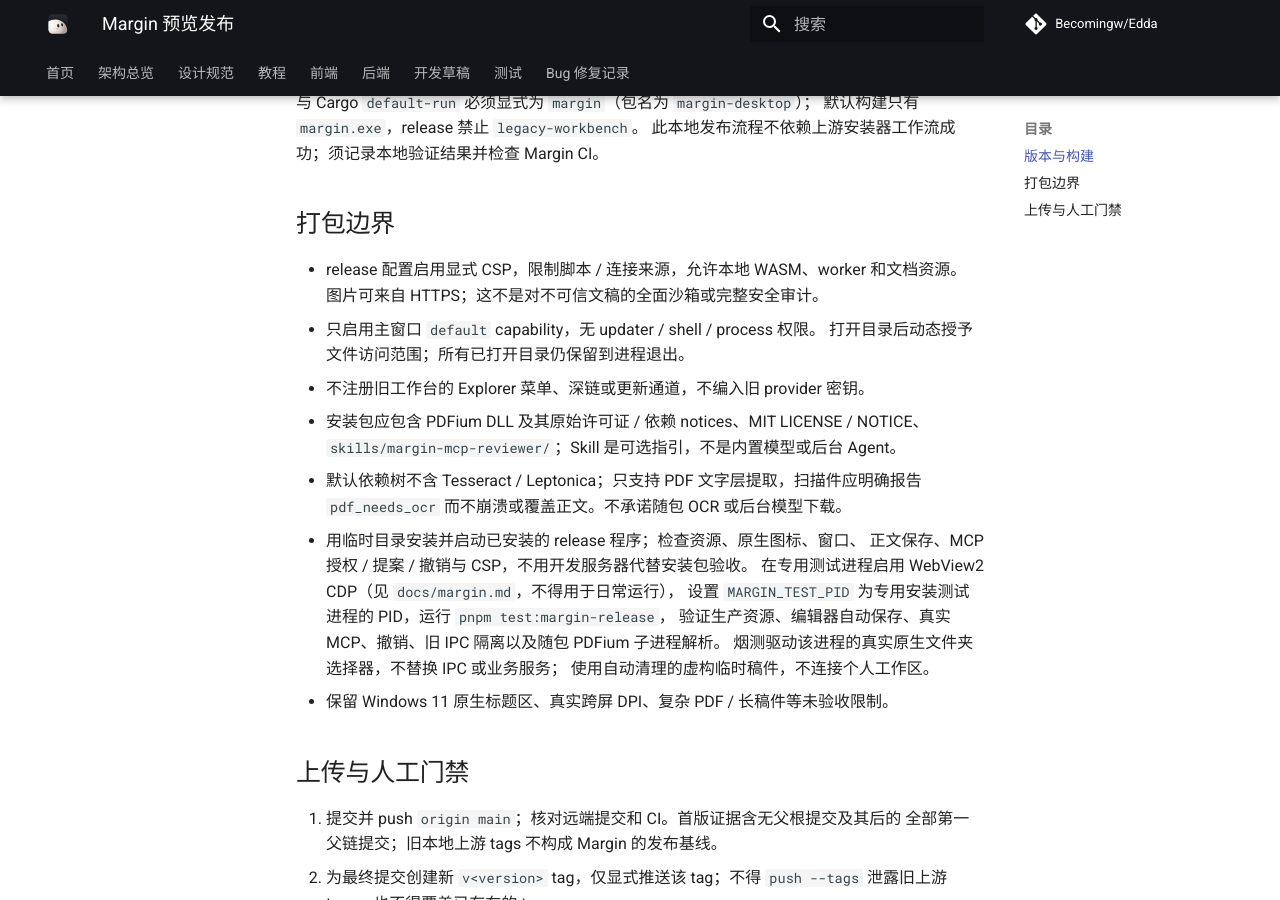
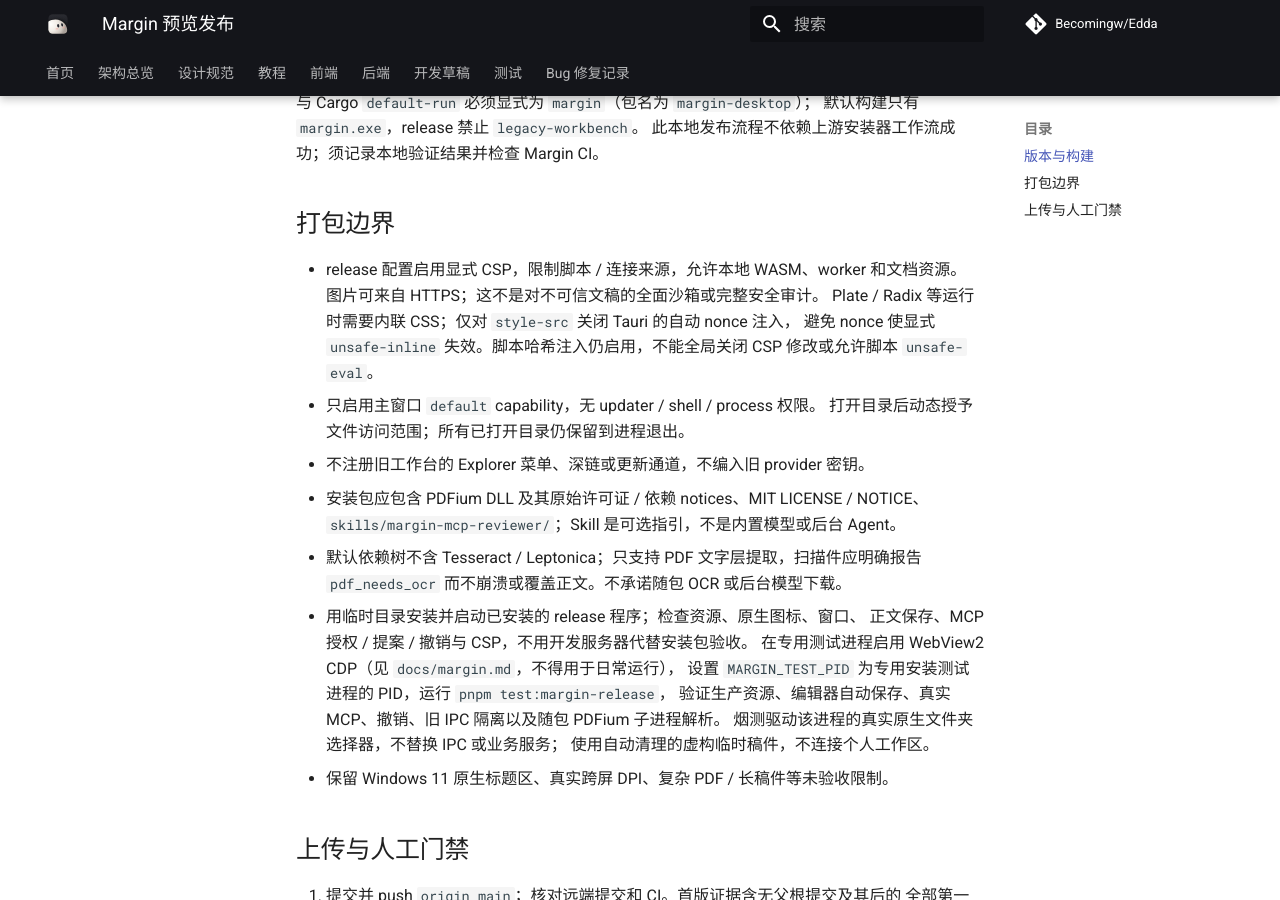
Before and after one commit to Becomingw/Margin-Next, an MkDocs documentation site: the page built from docs/development/release.md, in a window 1280 px wide and 900 px high, scrolled down 533 px. Built offline with MkDocs 1.6.1 and Material for MkDocs 9.7.7, drawn with Linux system fonts in a browser that asks for light colours; comment, search, counter and statistics services are not loaded.

Commit message:
fix(release): preserve runtime CSS under the production CSP

```diff
--- a/docs/development/release.md
+++ b/docs/development/release.md
@@ -25,6 +25,8 @@
 
 - release 配置启用显式 CSP，限制脚本 / 连接来源，允许本地 WASM、worker 和文档资源。
   图片可来自 HTTPS；这不是对不可信文稿的全面沙箱或完整安全审计。
+  Plate / Radix 等运行时需要内联 CSS；仅对 `style-src` 关闭 Tauri 的自动 nonce 注入，
+  避免 nonce 使显式 `unsafe-inline` 失效。脚本哈希注入仍启用，不能全局关闭 CSP 修改或允许脚本 `unsafe-eval`。
 - 只启用主窗口 `default` capability，无 updater / shell / process 权限。
   打开目录后动态授予文件访问范围；所有已打开目录仍保留到进程退出。
 - 不注册旧工作台的 Explorer 菜单、深链或更新通道，不编入旧 provider 密钥。
```
Also changed, not shown: 2 other files.
